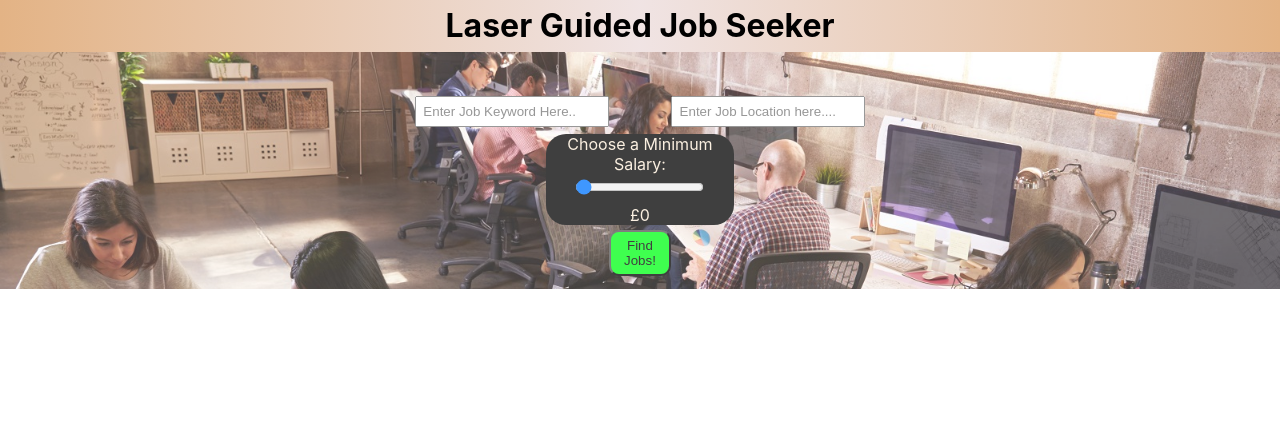
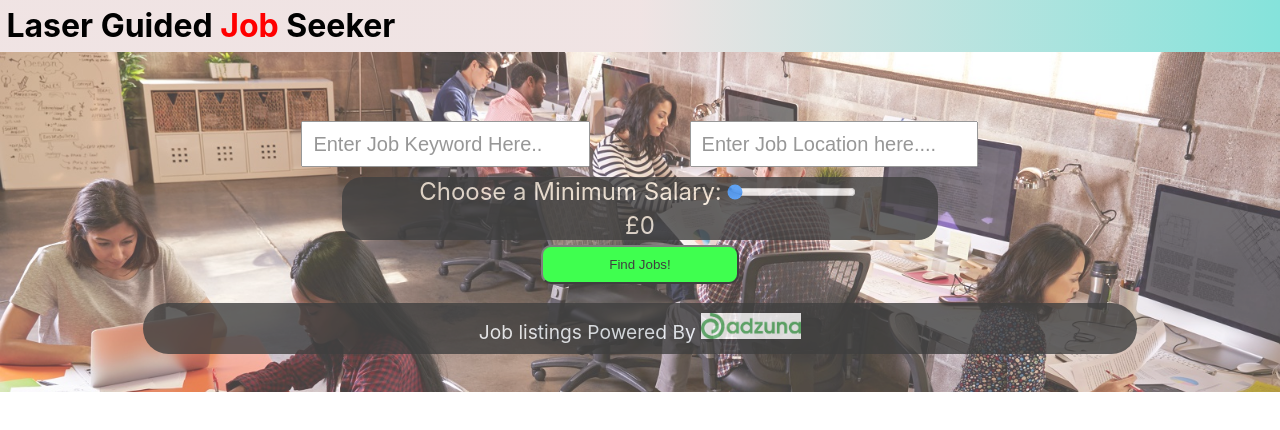
Before and after one commit to shaunbag/Jobseek, a React (Create React App) app: page / in a window 1280 px wide. Shown: the top 430 px of the page. Built offline with nearby package versions, Linux system fonts and the light colour scheme.

Commit message:
final commit

```diff
--- a/public/index.html
+++ b/public/index.html
@@ -24,7 +24,7 @@
       work correctly both with client-side routing and a non-root public URL.
       Learn how to configure a non-root public URL by running `npm run build`.
     -->
-    <title>React App</title>
+    <title>Laser Guided Job Seeker</title>
   </head>
   <body>
     <noscript>You need to enable JavaScript to run this app.</noscript>
--- a/src/App.css
+++ b/src/App.css
@@ -4,10 +4,11 @@
 }
 
 h1 {
-  background: rgb(227,179,133);
-  background: linear-gradient(90deg, rgba(227,179,133,1) 0%, rgba(128,23,23,0.11808473389355745) 50%, rgba(227,179,133,1) 100%);
+  background: rgb(133, 216, 227);
+  background: linear-gradient(90deg, rgba(128,23,23,0.11808473389355745) 50%, rgb(133, 227, 219) 100%);
   padding: 0.5%;
   margin: 0;
+  text-align: left;
 }
 
 h2 {
@@ -21,7 +22,7 @@ h2 {
   flex-direction: row;
   justify-content:center;
   background-color: rgb(204, 196, 185);
-  padding: 1%;
+  padding: 1.5%;
   margin: 0;
   opacity: 0.75;
   background-image: url(./images/workers.jpg);
@@ -31,7 +32,9 @@ h2 {
 
 
 .containerSearch {
-  width:50%;
+  width:80%;
+  margin-left: auto;
+  margin-right: auto;
 }
 
 
@@ -39,16 +42,19 @@ h2 {
   color: antiquewhite;
   background-color: black;
   padding: 0;
-  width:30%;
+  width: 60%;
   text-align: center;
   margin-left: auto;
   margin-right: auto;
   border-radius: 20px;
+  opacity: 0.8;
+  font-size: 1.5em;
 }
 
 .input {
   margin: 5% 5% 1% 5%;
   padding: 1%;
+  font-size: 1.25em;
 }
 
 .slider {
@@ -58,11 +64,23 @@ h2 {
 #btn {
   background-color: rgb(0, 255, 21);
   color: rgb(0, 0, 0);
-  width: 10%;
+  width: 20%;
   padding:1%;
   border-radius: 10px;
 }
+.adzuna{
+  color: aliceblue;
+  background-color: black;
+  border-radius: 50px;
+  padding: 1%;
+  font-size: larger;
+  opacity: 0.8;
 
+}
+.adzuna a{
+  color: aliceblue;
+  background-color: black;
+}
 .Jobs {
   display: block;
   margin-left: auto;
@@ -73,5 +91,5 @@ h2 {
   padding: 1%;
   border-radius: 20px;
   opacity: 0.9;
-  width:60%;
+  width:80%;
 }
--- a/src/App.js
+++ b/src/App.js
@@ -27,7 +27,7 @@ class App extends React.Component {
   render() {
     return (
         <div className="App">
-          <h1>Laser Guided Job Seeker</h1>
+          <h1>Laser Guided <span style={{color:'red'}}>Job</span> Seeker</h1>
           <JobSearch searchJobs={this.searchJobs}/>
           <JobsList jobs={this.state.jobs} />
 
--- a/src/Components/Jobs.js
+++ b/src/Components/Jobs.js
@@ -1,6 +1,6 @@
 import React from 'react';
 import DOMPurify from 'dompurify';
-
+import Logo from './Logo.jpg';
 
 const Jobs = (props) => {
     const htmlPart = props.job.description;
@@ -14,6 +14,7 @@ const Jobs = (props) => {
             <p>Job Location: {props.job.location.display_name}</p>
             <p>Min Salary £ {props.job.minSalary}</p>
             <a href={props.job.url}>See More</a>
+            <p>Jobs by <a href="http://www.adzuna.co.uk"><img src={Logo} alt="img not found" width="119px"></img></a></p>
         </div>
     )
 }
--- a/src/Components/JobsSearch.js
+++ b/src/Components/JobsSearch.js
@@ -1,4 +1,5 @@
 import React from 'react';
+import Logo from './Logo.jpg';
 
 class JobSearch extends React.Component {
     constructor(props) {
@@ -48,6 +49,7 @@ class JobSearch extends React.Component {
                     <p className="slider">£{this.state.salary}</p>
                 </div>
                 <button id="btn" onClick={this.handleSearch}>Find Jobs!</button>
+                <p className="adzuna">Job listings Powered By <a href="http://www.adzuna.co.uk"><img src={Logo} alt="img not found" width="100px"></img></a></p>
             </div>
         </div>
     )
--- a/src/Util/jobApi.js
+++ b/src/Util/jobApi.js
@@ -1,4 +1,5 @@
-
+const apiKey = 'c7439ed253913b961024c8be582682f8';
+const api_id = '8d293d1c';
 
 const JobApi = {
     async search(keyword, location, salary) {
```
Also changed, not shown: src/Components/Logo.jpg (added), src/Components/adzuna_logo_stacked.jpg (deleted).
